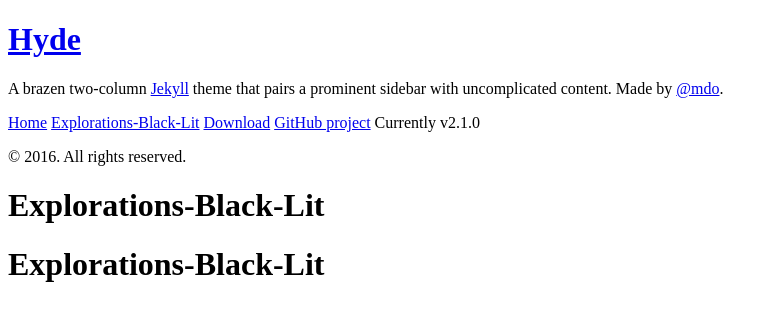
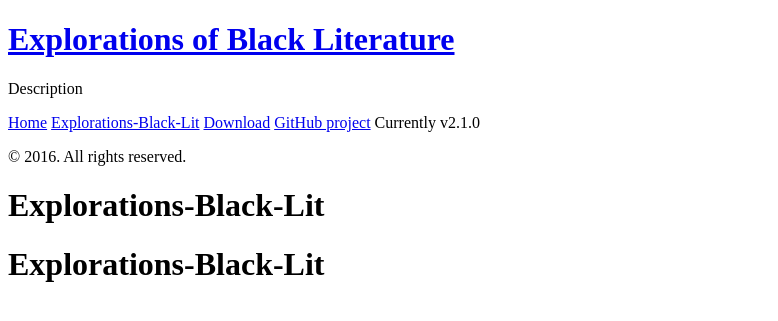
Before and after one commit to samanthaks/Explorations-Black-Lit, a Jekyll site: the page built from README.md, in a window 1280 px wide. Shown: the top 321 px of the page, without its empty margins (0-778 px from the left). Built offline with Jekyll 4.4.1, drawn with Linux system fonts in a browser that asks for light colours; our own code applies the rules of GitHub Pages for plain Markdown files; Markdown is read by kramdown in place of the engine named in the settings.

Commit message:
config fix

```diff
--- a/_config.yml
+++ b/_config.yml
@@ -4,23 +4,22 @@
 
 # Permalinks
 permalink:        pretty
-relative_permalinks: true
 
 # Setup
-title:            Hyde
-tagline:          'A Jekyll theme'
-description:      'A brazen two-column <a href="http://jekyllrb.com" target="_blank">Jekyll</a> theme that pairs a prominent sidebar with uncomplicated content. Made by <a href="https://twitter.com/mdo" target="_blank">@mdo</a>.'
-url:              http://hyde.getpoole.com
+title:            Explorations of Black Literature
+tagline:          'A Class'
+description:      'Description'
+url:              http://samanthaks.github.io/Explorations-Black-Lit
 baseurl:          /
 
 author:
-  name:           'Mark Otto'
-  url:            https://twitter.com/mdo
+  name:           'Samantha Stultz'
+  url:            http://samanthaks.github.io
 
-paginate:         5
+paginate:         10
 
 # Custom vars
 version:          2.1.0
 
 github:
-  repo:           https://github.com/poole/hyde
+  repo:           https://github.com/samanthaks/Explorations-Black-Lit
```
